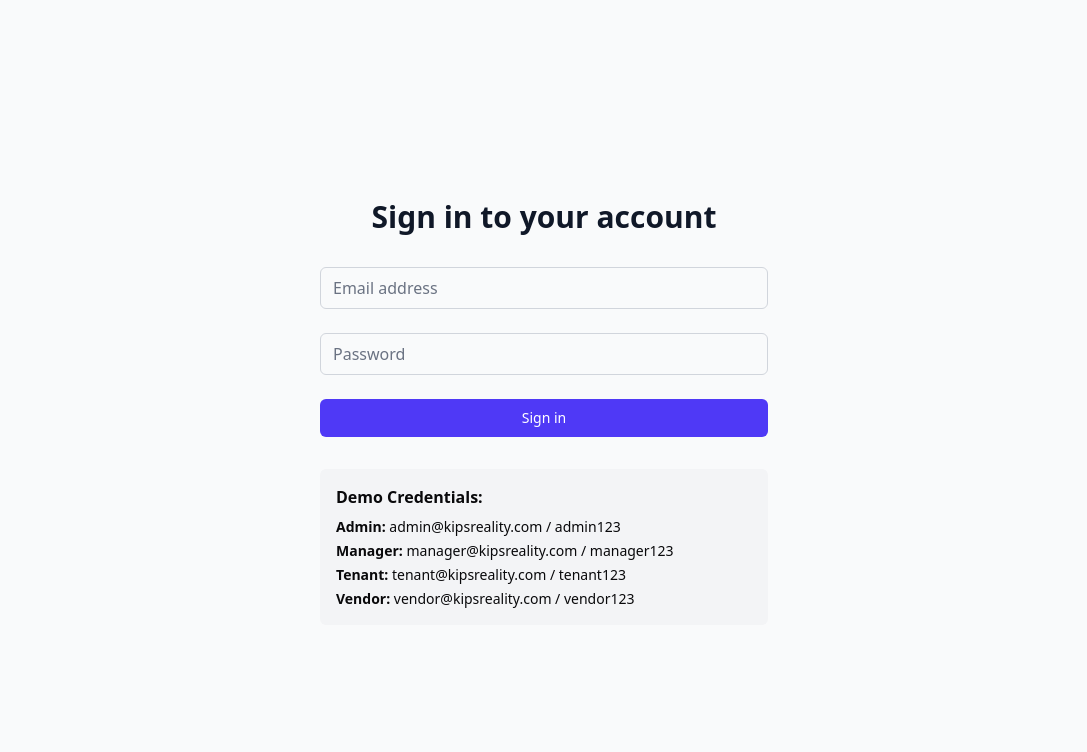
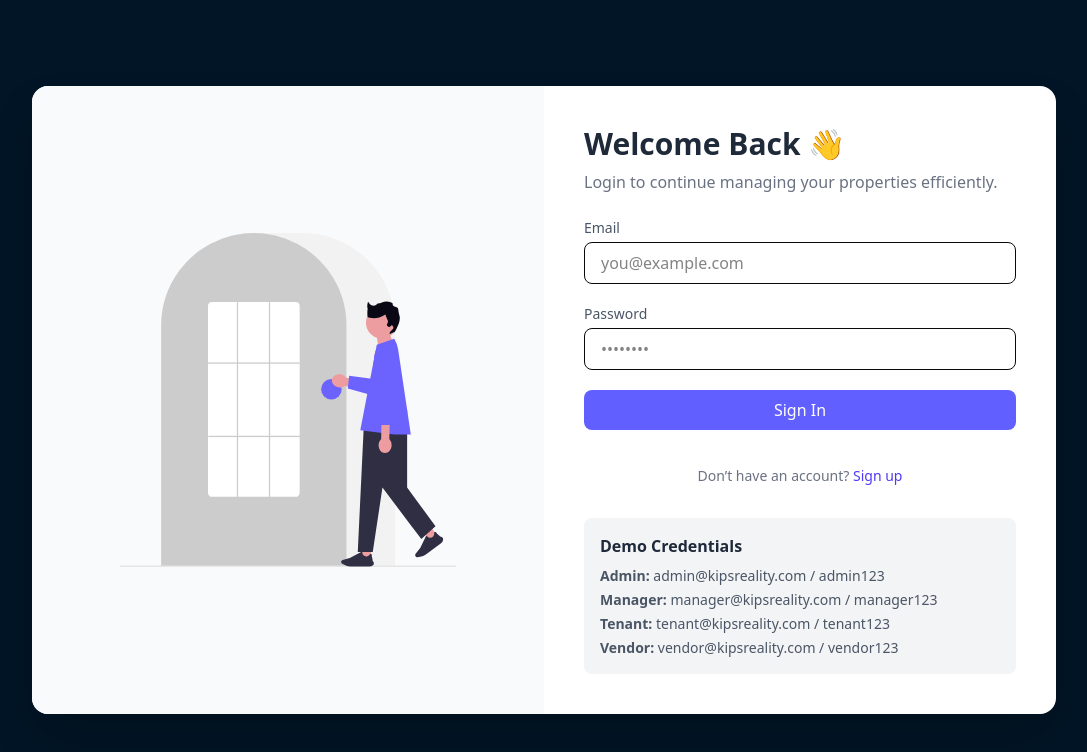
Before and after one commit to alexkemboi/kipsrealityweb, a Next.js app: page /login in a window 1280 px wide. Shown: the top 752 px of the page, without its empty margins (96-1183 px from the left). Built offline with nearby package versions, Linux system fonts and the light colour scheme.

Commit message:
fixed login signup ui

```diff
--- a/src/app/(auth)/login/page.tsx
+++ b/src/app/(auth)/login/page.tsx
@@ -1,234 +1,151 @@
-// "use client";
-// import React, { useState } from "react";
-// import { useRouter } from "next/navigation";
+"use client";
+import React, { useState } from "react";
+import { useRouter } from "next/navigation";
 
-// const LoginPage: React.FC = () => {
-//   const router = useRouter();
-//   const [role, setRole] = useState("propertymanager");
-
-//   const handleSubmit = (e: React.FormEvent) => {
-//     e.preventDefault();
-
-//     // Redirect based on selected role
-//     switch (role) {
-//       case "propertymanager":
-//         router.push("/dashboards/propertymanagerdashboard");
-//         break;
-//       case "landlord":
-//         router.push("/dashboards/landlorddashboard");
-//         break;
-//       case "tenant":
-//         router.push("/dashboards/tenantdashboard");
-//         break;
-//       case "vendor":
-//         router.push("/dashboards/vendordashboard");
-//         break;
-//       default:
-//         router.push("/");
-//     }
-//   };
-
-//   return (
-//     <div className="min-h-screen flex items-center justify-center bg-[#021526] p-4">
-//       <div className="bg-white shadow-2xl rounded-2xl flex flex-col md:flex-row w-full max-w-4xl overflow-hidden">
-//         {/* Left side illustration */}
-//         <div className="md:w-1/2 flex items-center justify-center p-8">
-//           <img
-//             src="/loginillustrations.svg"
-//             alt="Login Illustration"
-//             className="w-3/4 max-w-sm"
-//           />
-//         </div>
-
-//         {/* Right side form */}
-//         <div className="md:w-1/2 flex flex-col justify-center p-10">
-//           <h2 className="text-3xl font-bold text-gray-800 mb-2">Welcome Back 👋</h2>
-//           <p className="text-gray-500 mb-6">
-//             Login to continue managing your properties efficiently.
-//           </p>
-
-//           <form className="space-y-5" onSubmit={handleSubmit}>
-//             <div>
-//               <label className="block text-sm font-medium text-gray-600 mb-1">
-//                 Email
-//               </label>
-//               <input
-//                 type="email"
-//                 placeholder="you@example.com"
-//                 className="w-full px-4 py-2 border rounded-lg focus:ring-2 focus:ring-indigo-400 outline-none"
-//               />
-//             </div>
-
-//             <div>
-//               <label className="block text-sm font-medium text-gray-600 mb-1">
-//                 Password
-//               </label>
-//               <input
-//                 type="password"
-//                 placeholder="••••••••"
-//                 className="w-full px-4 py-2 border rounded-lg focus:ring-2 focus:ring-indigo-400 outline-none"
-//               />
-//             </div>
-
-//             {/* Role Selector */}
-//             <div>
-//               <label className="block text-sm font-medium text-gray-600 mb-1">
-//                 Sign in as
-//               </label>
-//               <select
-//                 value={role}
-//                 onChange={(e) => setRole(e.target.value)}
-//                 className="w-full px-4 py-2 border rounded-lg focus:ring-2 focus:ring-indigo-400 outline-none"
-//               >
-//                 <option value="propertymanager">Property Manager</option>
-//                 <option value="landlord">Landlord</option>
-//                 <option value="tenant">Tenant</option>
-//                 <option value="vendor">Vendor</option>
-//               </select>
-//             </div>
-
-//             <button
-//               type="submit"
-//               className="w-full py-2 bg-indigo-500 hover:bg-indigo-600 text-white rounded-lg transition-all duration-300"
-//             >
-//               Sign In
-//             </button>
-
-//             <p className="text-center text-sm text-gray-500 mt-4">
-//               Don’t have an account?{" "}
-//               <a href="/signup" className="text-indigo-600 hover:underline">
-//                 Sign up
-//               </a>
-//             </p>
-//           </form>
-//         </div>
-//       </div>
-//     </div>
-//   );
-// };
-
-// export default LoginPage;
-
-// src/app/(auth)/login/page.tsx
-
-'use client'
-
-import { useState } from 'react'
-import { useRouter } from 'next/navigation'
-
-export default function LoginPage() {
-  const [email, setEmail] = useState('')
-  const [password, setPassword] = useState('')
-  const [loading, setLoading] = useState(false)
-  const router = useRouter()
+const LoginPage: React.FC = () => {
+  const router = useRouter();
+  const [email, setEmail] = useState("");
+  const [password, setPassword] = useState("");
+  const [loading, setLoading] = useState(false);
+  const [errorMsg, setErrorMsg] = useState("");
 
   const handleSubmit = async (e: React.FormEvent) => {
-    e.preventDefault()
-    setLoading(true)
+    e.preventDefault();
+    setLoading(true);
+    setErrorMsg("");
 
     try {
-      const response = await fetch('/api/auth', {
-        method: 'POST',
-        headers: {
-          'Content-Type': 'application/json',
-        },
+      const response = await fetch("/api/auth", {
+        method: "POST",
+        headers: { "Content-Type": "application/json" },
         body: JSON.stringify({ email, password }),
-      })
+      });
 
       if (response.ok) {
-        const data = await response.json()
-        console.log("daaaata", data);
-        const userRole = data.user.role
+        const data = await response.json();
+        const userRole = data.user.role;
 
-        // Redirect directly to role-specific dashboard
         switch (userRole) {
-          case 'admin':
-            router.push('/admin')
-            break
-          case 'property-manager':
-            router.push('/property-manager')
-            break
-          case 'tenant':
-            router.push('/tenant')
-            break
-          case 'vendor':
-            router.push('/vendor')
-            break
+          case "admin":
+            router.push("/admin");
+            break;
+          case "property-manager":
+            router.push("/property-manager");
+            break;
+          case "tenant":
+            router.push("/tenant");
+            break;
+          case "vendor":
+            router.push("/vendor");
+            break;
           default:
-            router.push('/')
+            router.push("/");
         }
       } else {
-        const error = await response.json()
-        alert(error.error)
+        const err = await response.json();
+        setErrorMsg(err.error || "Invalid credentials.");
       }
     } catch (error) {
-      alert('Login failed. Please try again.')
+      setErrorMsg("Network error. Please try again.");
     } finally {
-      setLoading(false)
+      setLoading(false);
     }
-  }
+  };
 
   return (
-    <div className="min-h-screen flex items-center justify-center bg-gray-50">
-      <div className="max-w-md w-full space-y-8">
+    <div className="min-h-screen flex items-center justify-center bg-[#021526] p-4">
+      <div className="bg-white shadow-2xl rounded-2xl flex flex-col md:flex-row w-full max-w-5xl overflow-hidden">
+        {/* Left side illustration */}
+        <div className="md:w-1/2 flex items-center justify-center bg-gray-50 p-8">
+          <img
+            src="/loginillustrations.svg"
+            alt="Login Illustration"
+            className="w-3/4 max-w-sm animate-fadeIn"
+          />
+        </div>
+
+        {/* Right side form */}
+        <div className="md:w-1/2 flex flex-col justify-center p-10">
+          <h2 className="text-3xl font-bold text-gray-800 mb-2">
+            Welcome Back 👋
+          </h2>
+          <p className="text-gray-500 mb-6">
+            Login to continue managing your properties efficiently.
+          </p>
+
+          <form className="space-y-5" onSubmit={handleSubmit}>
             <div>
-          <h2 className="mt-6 text-center text-3xl font-extrabold text-gray-900">
-            Sign in to your account
-          </h2>
-        </div>
-        <form className="mt-8 space-y-6" onSubmit={handleSubmit}>
-          <div>
-            <label htmlFor="email" className="sr-only">
-              Email address
+              <label className="block text-sm font-medium text-gray-600 mb-1">
+                Email
               </label>
               <input
-              id="email"
-              name="email"
                 type="email"
-              required
-              className="relative block w-full px-3 py-2 border border-gray-300 placeholder-gray-500 text-gray-900 rounded-md focus:outline-none focus:ring-indigo-500 focus:border-indigo-500"
-              placeholder="Email address"
+                placeholder="you@example.com"
+                className="w-full px-4 py-2 border rounded-lg focus:ring-2 focus:ring-indigo-400 outline-none"
                 value={email}
                 onChange={(e) => setEmail(e.target.value)}
+                required
               />
             </div>
+
             <div>
-            <label htmlFor="password" className="sr-only">
+              <label className="block text-sm font-medium text-gray-600 mb-1">
                 Password
               </label>
               <input
-              id="password"
-              name="password"
                 type="password"
-              required
-              className="relative block w-full px-3 py-2 border border-gray-300 placeholder-gray-500 text-gray-900 rounded-md focus:outline-none focus:ring-indigo-500 focus:border-indigo-500"
-              placeholder="Password"
+                placeholder="••••••••"
+                className="w-full px-4 py-2 border rounded-lg focus:ring-2 focus:ring-indigo-400 outline-none"
                 value={password}
                 onChange={(e) => setPassword(e.target.value)}
+                required
               />
             </div>
-          <div>
+
+            {errorMsg && (
+              <p className="text-red-500 text-sm text-center">{errorMsg}</p>
+            )}
+
             <button
               type="submit"
               disabled={loading}
-              className="group relative w-full flex justify-center py-2 px-4 border border-transparent text-sm font-medium rounded-md text-white bg-indigo-600 hover:bg-indigo-700 focus:outline-none focus:ring-2 focus:ring-offset-2 focus:ring-indigo-500"
+              className="w-full py-2 bg-indigo-500 hover:bg-indigo-600 text-white rounded-lg transition-all duration-300"
             >
-              {loading ? 'Signing in...' : 'Sign in'}
+              {loading ? "Signing in..." : "Sign In"}
             </button>
-          </div>
+
+            <p className="text-center text-sm text-gray-500 mt-4">
+              Don’t have an account?{" "}
+              <a href="/signup" className="text-indigo-600 hover:underline">
+                Sign up
+              </a>
+            </p>
           </form>
 
-        {/* Demo credentials */}
-        <div className="mt-8 p-4 bg-gray-100 rounded-md">
-          <h3 className="font-semibold mb-2">Demo Credentials:</h3>
-          <div className="text-sm space-y-1">
-            <p><strong>Admin:</strong> admin@kipsreality.com / admin123</p>
-            <p><strong>Manager:</strong> manager@kipsreality.com / manager123</p>
-            <p><strong>Tenant:</strong> tenant@kipsreality.com / tenant123</p>
-            <p><strong>Vendor:</strong> vendor@kipsreality.com / vendor123</p>
+          {/* Demo Credentials Section */}
+          <div className="mt-8 bg-gray-100 rounded-lg p-4">
+            <h3 className="font-semibold text-gray-800 mb-2">
+              Demo Credentials
+            </h3>
+            <ul className="text-sm text-gray-600 space-y-1">
+              <li>
+                <strong>Admin:</strong> admin@kipsreality.com / admin123
+              </li>
+              <li>
+                <strong>Manager:</strong> manager@kipsreality.com / manager123
+              </li>
+              <li>
+                <strong>Tenant:</strong> tenant@kipsreality.com / tenant123
+              </li>
+              <li>
+                <strong>Vendor:</strong> vendor@kipsreality.com / vendor123
+              </li>
+            </ul>
           </div>
         </div>
       </div>
     </div>
-  )
-}
+  );
+};
+
+export default LoginPage;
```
Lines whose indentation alone changed are shown as unchanged.
